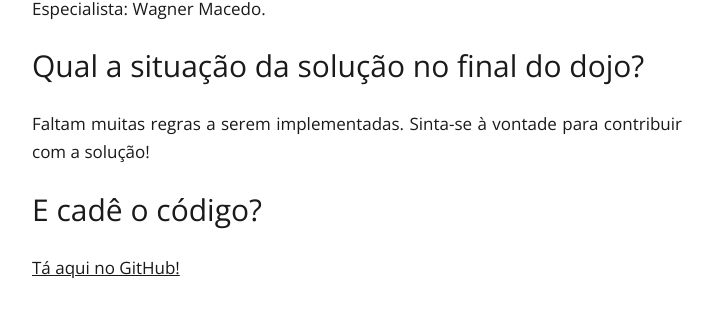
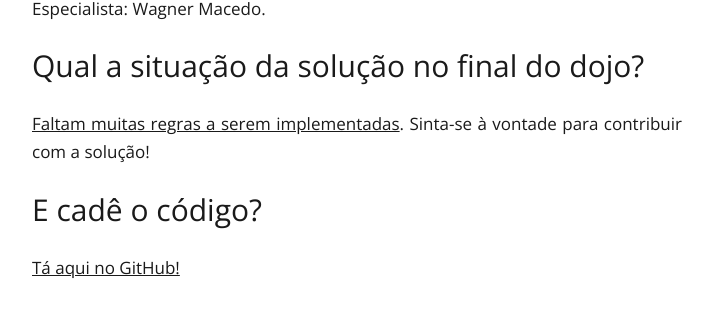
Before and after one commit to dojo-se/dojo-se.github.com, a Jekyll site: the page built from _posts/2014-04-03-coding_dojo.md, in a window 1280 px wide and 900 px high, scrolled down 2450 px. Shown: the part 148-457 px from the top of the window, without its empty margins (283-996 px from the left). Built offline with Jekyll 4.4.1, drawn with Linux system fonts in a browser that asks for light colours; Markdown is read by kramdown in place of the engine named in the settings; part of the change alters nothing that is shown.

```diff
--- a/_posts/2014-04-03-coding_dojo.md
+++ b/_posts/2014-04-03-coding_dojo.md
@@ -51,7 +51,7 @@ Especialista: Wagner Macedo.
 
 ## Qual a situação da solução no final do dojo?
 
-Faltam muitas regras a serem implementadas. Sinta-se à vontade para contribuir com a solução!
+[Faltam muitas regras a serem implementadas](https://github.com/dojo-se/poker/issues/1). Sinta-se à vontade para contribuir com a solução!
 
 ## E cadê o código?
 
```
